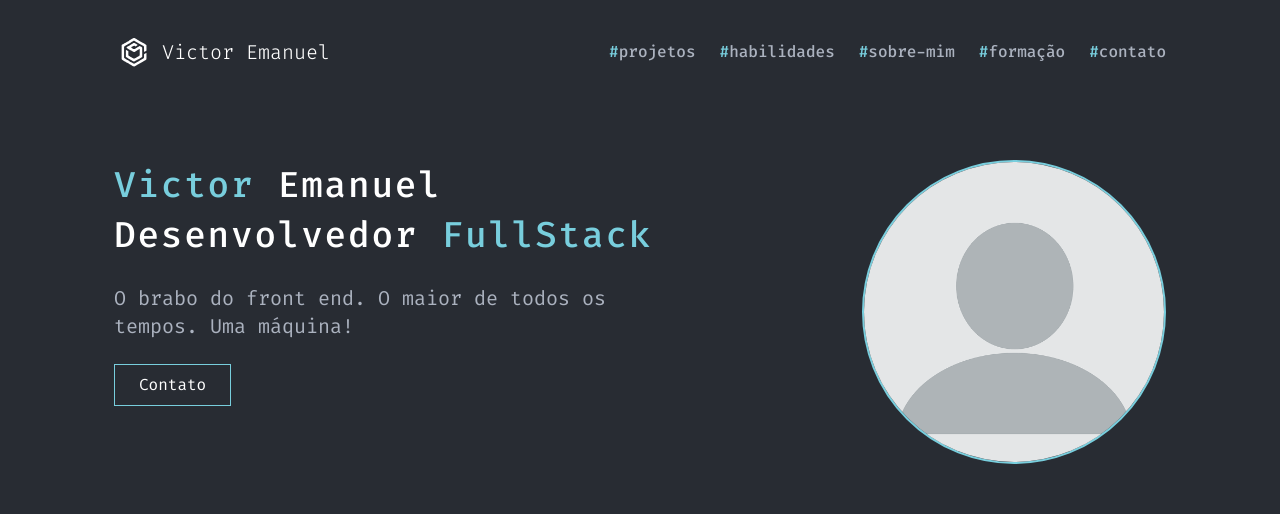
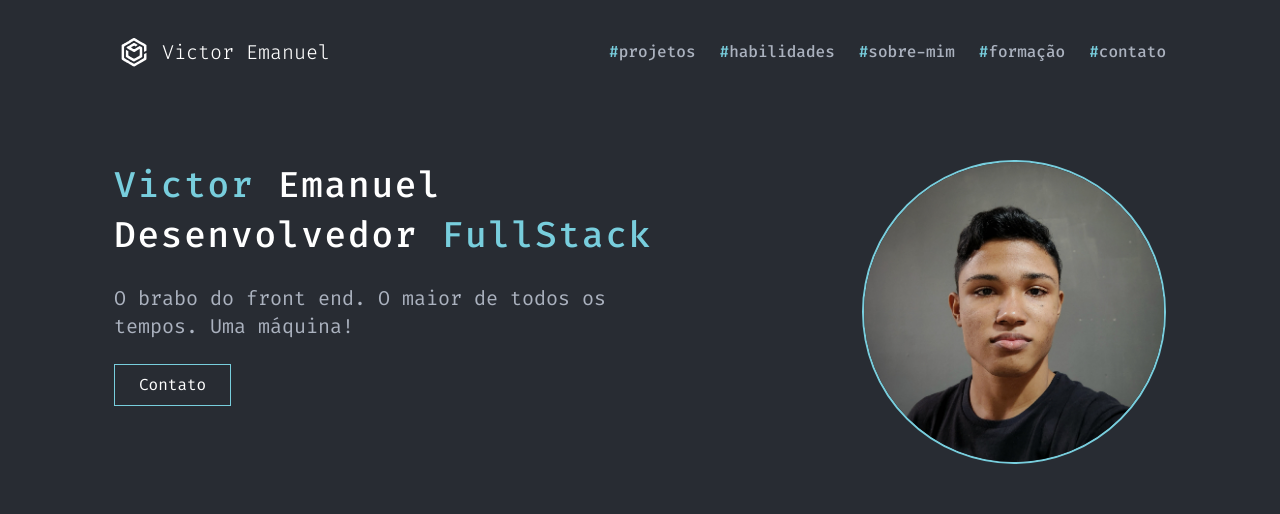
Before and after one commit to VictorEmanuell/portfolio, a Next.js app: page / in a window 1280 px wide. Shown: the top 514 px of the page. Built offline with nearby package versions, Linux system fonts and the light colour scheme.

Commit message:
feat: uploading profile photo

```diff
--- a/src/components/Banner.tsx
+++ b/src/components/Banner.tsx
@@ -23,7 +23,8 @@ export function Banner() {
             </div>
 
             <div
-                className='border-2 border-primary rounded-full overflow-hidden md:hover:-translate-x-16 transition self-center sm:mt-20 md:mt-0'>
+                className='sm:hidden md:flex border-2 border-primary rounded-full overflow-hidden md:hover:-translate-x-16 transition self-center sm:mt-20 md:mt-0'
+            >
                 <Image src={ProfileImage} alt={'Imagem de perfil'} width={300}/>
             </div>
         </div>
```
Also changed, not shown: src/assets/profile.jpg.
